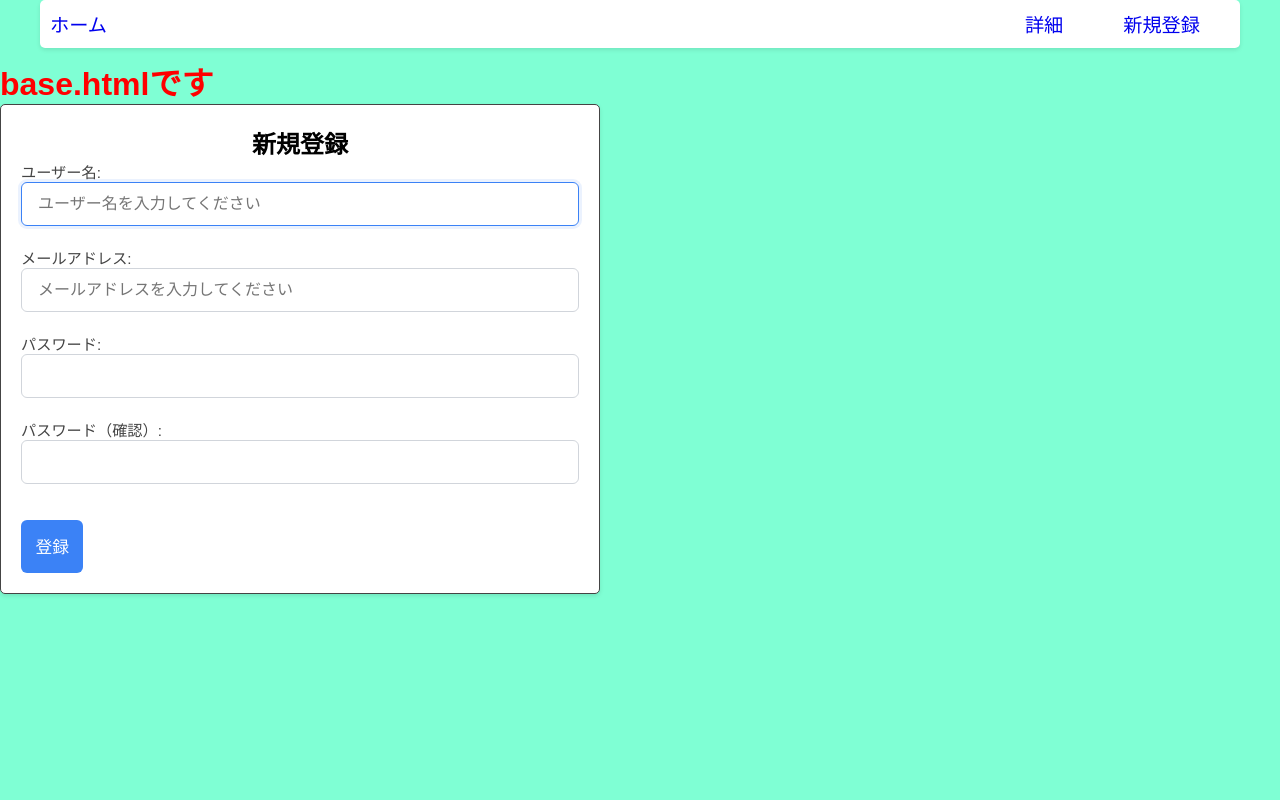
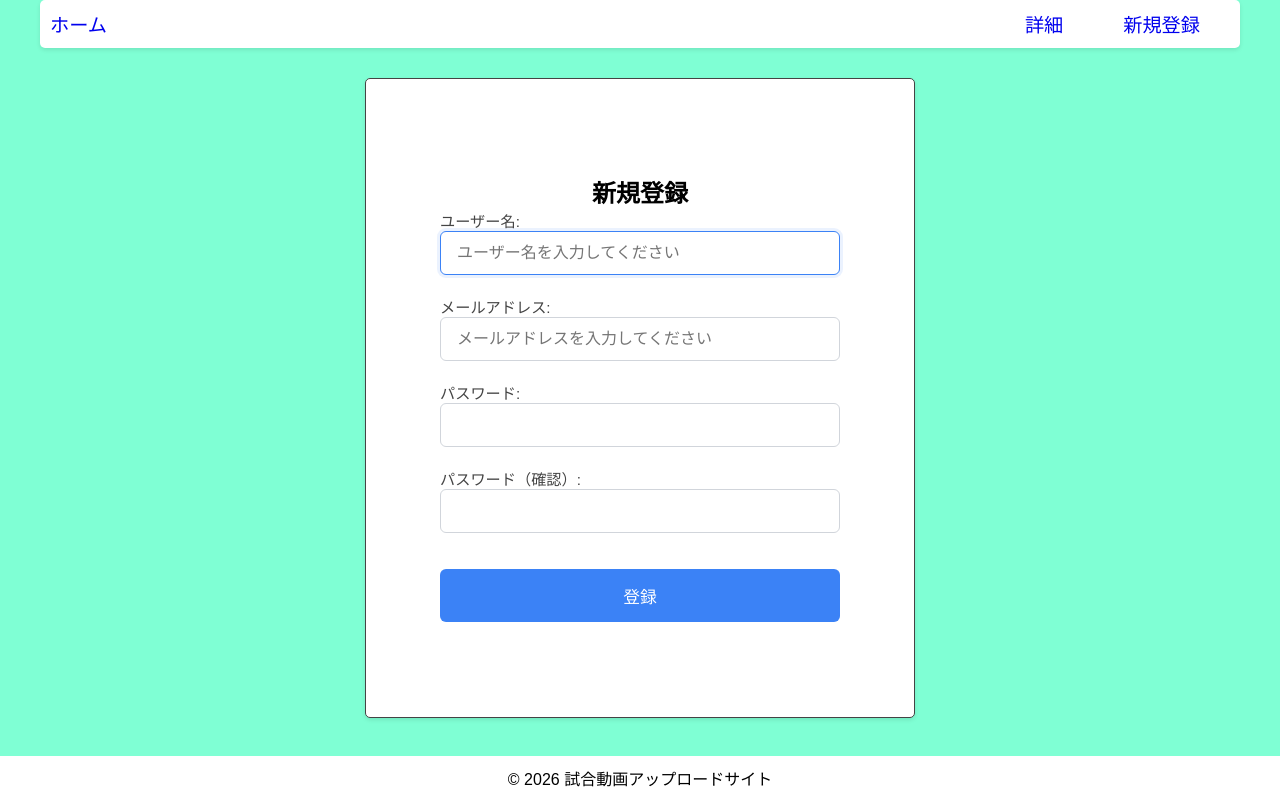
Before and after one commit to Joe-Takayama/gamevideo, a Django app: page /video/signup/ in a window 1280 px wide. Run offline with Django 5.2, Linux system fonts and the light colour scheme.

Commit message:
今日の仕事終わり

```diff
--- a/gamesvideo/static/css/base.css
+++ b/gamesvideo/static/css/base.css
@@ -13,6 +13,8 @@ body {
     font-family: 'Arial', sans-serif;
     min-height: 100vh;
     background-color: aquamarine;
+    display: flex;
+    flex-direction: column;
 }
 
 header {
@@ -53,3 +55,15 @@ header {
 .base-title {
     color: red;
 }
+
+.main {
+    flex: 1
+}
+
+.footer {
+    width: 100%;
+    max-width: 1500px;
+    padding: 10px;
+    background-color: white;
+    text-align: center;
+}
--- a/gamesvideo/static/css/signup.css
+++ b/gamesvideo/static/css/signup.css
@@ -1,21 +1,24 @@
 .signup-form-container {
     display: flex;
     flex-direction: column;
-    width: 100%;
-    max-width: 600px;
     align-items: center;
+    justify-content: center;
+    min-height: 80vh;
     background-color: white;
     padding: 20px;
     border-radius: 5px;
     border: 1px solid #444;
     box-shadow: 0 2px 4px rgba(0, 0, 0, 0.1);
+    margin: 20px auto;
+    max-width: 550px;
 }
 
 .signup-form {
     display: flex;
     flex-direction: column;
-    justify-content: center;
     align-items: center;
+    max-width: 400px;
+    width: 100%;
 }
 
 .signup-form label {
@@ -67,3 +70,10 @@
     list-style: none;
     padding-left: 0;
 }
+
+.signup-button {
+    display: flex;
+    align-items: center;
+    justify-content: center;
+    width: 100%;
+}
--- a/gamesvideo/templates/base/base.html
+++ b/gamesvideo/templates/base/base.html
@@ -25,10 +25,11 @@
             </ul>
         </nav>
     </header>
-
-    <h1 class="base-title">base.htmlです</h1>
-    <div class="container">
+    <main class="main">
         {% block content %}{% endblock %}
-    </div>
+    </main>
+    <footer class="footer">
+        <p class="footer-text">© 2026 試合動画アップロードサイト</p>
+    </footer>
 </body>
 </html>
--- a/gamesvideo/templates/signup/signup.html
+++ b/gamesvideo/templates/signup/signup.html
@@ -8,9 +8,9 @@
 
 {% block content %}
     <div class="signup-form-container">
-        <h2 class="signup-title">新規登録</h2>
+        <div class="signup-form">
+            <h2 class="signup-title">新規登録</h2>
 
-        <div class="signup-form">
             <form method="post">
                 {% csrf_token %}
 
```
